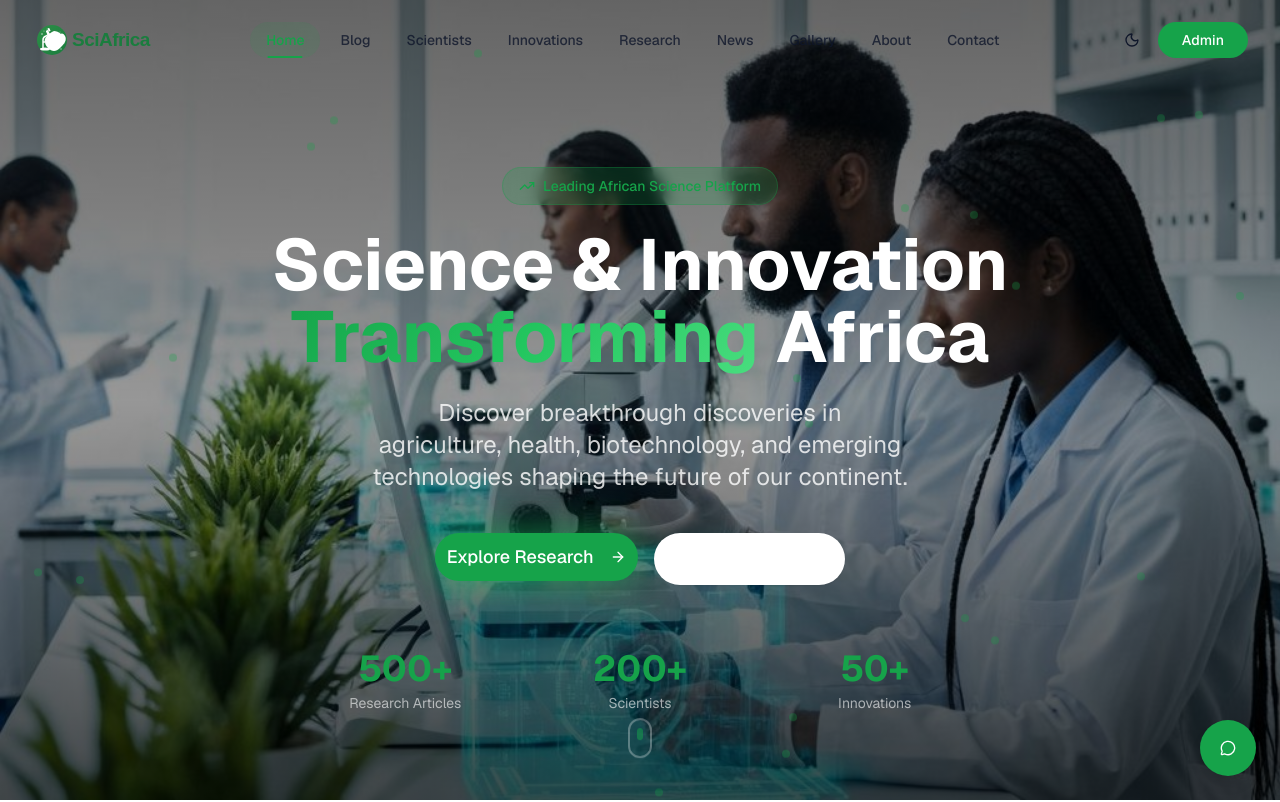
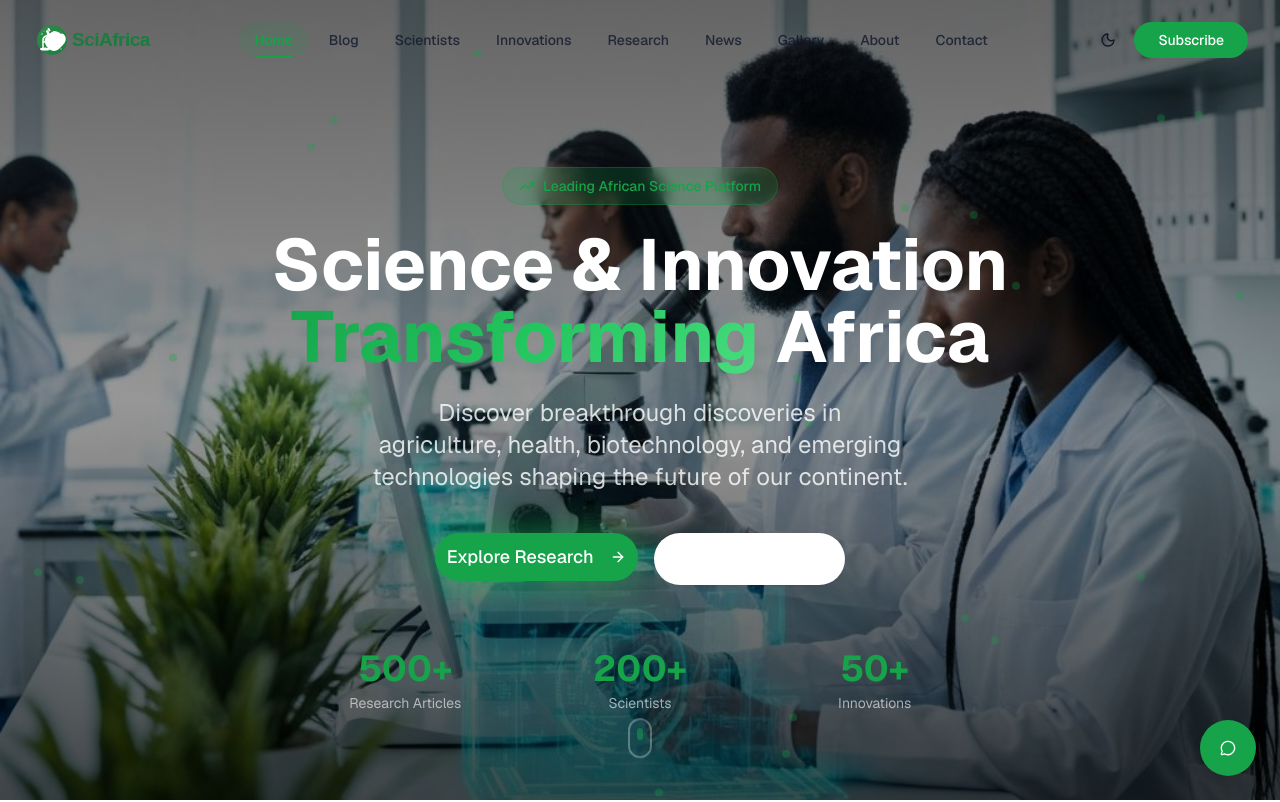
Before and after one commit to Manzi-dany/-ScieAfrica, a Next.js app: page / in a window 1280 px wide. Shown: the top 802 px of the page. Built offline with nearby package versions, Linux system fonts and the light colour scheme.

Commit message:
Remove admin button from navigation for security - access via /admin URL only

```diff
--- a/components/navigation.tsx
+++ b/components/navigation.tsx
@@ -113,12 +113,12 @@ export function Navigation() {
               </Button>
             )}
 
-            {/* CTA Button */}
+            {/* Subscribe Button */}
             <Button
               className="hidden sm:flex bg-primary hover:bg-primary/90 text-primary-foreground rounded-full px-6 transition-all duration-300 hover:shadow-lg hover:shadow-primary/30 hover:-translate-y-0.5"
               asChild
             >
-              <Link href="/admin">Admin</Link>
+              <Link href="/contact">Subscribe</Link>
             </Button>
 
             {/* Mobile Menu Button */}
```
